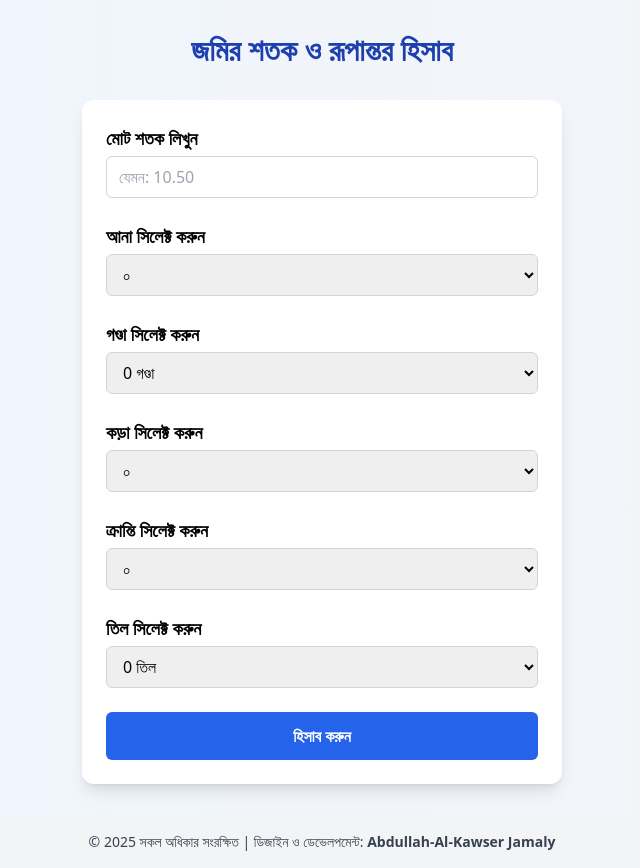
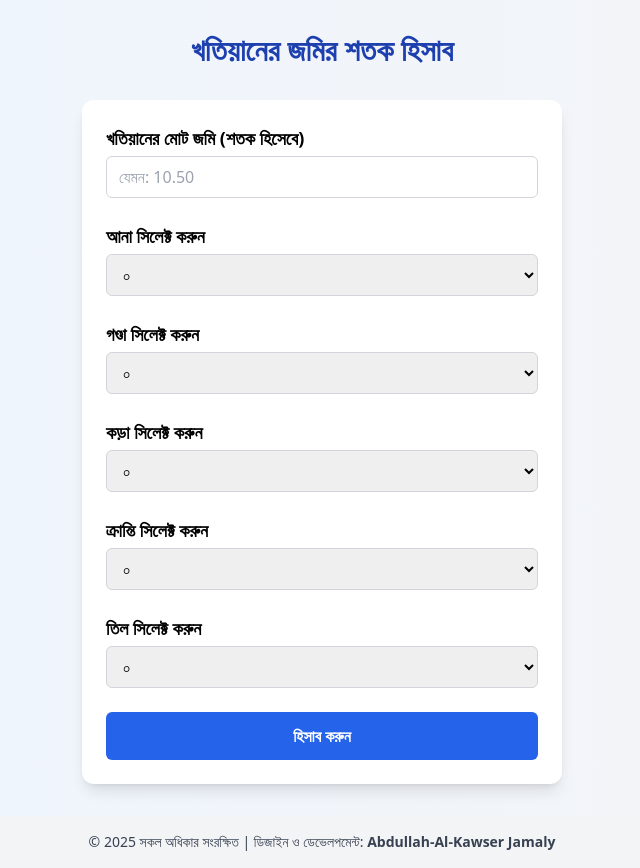
Before and after one commit to kawseribnjamal/jamaluddin, a Flask app: page / in a window 1280 px wide. Shown: the whole page, without its empty margins (318-958 px from the left). Run offline with Flask 2, Linux system fonts and the light colour scheme; some libraries are stand-ins or nearby versions.

Commit message:
Update index.html

```diff
--- a/templates/index.html
+++ b/templates/index.html
@@ -3,19 +3,19 @@
 <head>
   <meta charset="UTF-8" />
   <meta name="viewport" content="width=device-width, initial-scale=1" />
-  <title>জমির শতক ও রূপান্তর হিসাব</title>
+  <title>খতিয়ানের জমির শতক হিসাব</title>
   <script src="https://cdn.tailwindcss.com"></script>
 </head>
 <body class="bg-gradient-to-r from-blue-50 to-gray-100 min-h-screen flex flex-col">
 
   <div class="container mx-auto px-4 py-8 flex-grow max-w-lg">
 
-    <h1 class="text-3xl font-extrabold text-center mb-8 text-blue-800">জমির শতক ও রূপান্তর হিসাব</h1>
+    <h1 class="text-3xl font-extrabold text-center mb-8 text-blue-800">খতিয়ানের জমির শতক হিসাব</h1>
 
     <form method="post" class="bg-white p-6 rounded-xl shadow-lg space-y-6">
 
       <div>
-        <label for="totalShotok" class="block text-lg font-semibold mb-1">মোট শতক লিখুন</label>
+        <label for="totalShotok" class="block text-lg font-semibold mb-1">খতিয়ানের মোট জমি (শতক হিসেবে)</label>
         <input
           type="number"
           step="0.01"
@@ -52,9 +52,26 @@
           required
           class="w-full border border-gray-300 rounded-md px-3 py-2 focus:outline-none focus:ring-2 focus:ring-blue-400"
         >
-          {% for i in range(0, 20) %}
-          <option value="{{ i }}">{{ i }} গণ্ডা</option>
-          {% endfor %}
+          <option value="0">০</option>
+          <option value="1">১ গণ্ডা</option>
+          <option value="2">২ গণ্ডা</option>
+          <option value="3">৩ গণ্ডা</option>
+          <option value="4">৪ গণ্ডা</option>
+          <option value="5">৫ গণ্ডা</option>
+          <option value="6">৬ গণ্ডা</option>
+          <option value="7">৭ গণ্ডা</option>
+          <option value="8">৮ গণ্ডা</option>
+          <option value="9">৯ গণ্ডা</option>
+          <option value="10">১০ গণ্ডা</option>
+          <option value="11">১১ গণ্ডা</option>
+          <option value="12">১২ গণ্ডা</option>
+          <option value="13">১৩ গণ্ডা</option>
+          <option value="14">১৪ গণ্ডা</option>
+          <option value="15">১৫ গণ্ডা</option>
+          <option value="16">১৬ গণ্ডা</option>
+          <option value="17">১৭ গণ্ডা</option>
+          <option value="18">১৮ গণ্ডা</option>
+          <option value="19">১৯ গণ্ডা</option>
         </select>
       </div>
 
@@ -92,9 +109,26 @@
           required
           class="w-full border border-gray-300 rounded-md px-3 py-2 focus:outline-none focus:ring-2 focus:ring-blue-400"
         >
-          {% for i in range(0, 20) %}
-          <option value="{{ i }}">{{ i }} তিল</option>
-          {% endfor %}
+          <option value="0">০</option>
+          <option value="1">১ তিল</option>
+          <option value="2">২ তিল</option>
+          <option value="3">৩ তিল</option>
+          <option value="4">৪ তিল</option>
+          <option value="5">৫ তিল</option>
+          <option value="6">৬ তিল</option>
+          <option value="7">৭ তিল</option>
+          <option value="8">৮ তিল</option>
+          <option value="9">৯ তিল</option>
+          <option value="10">১০ তিল</option>
+          <option value="11">১১ তিল</option>
+          <option value="12">১২ তিল</option>
+          <option value="13">১৩ তিল</option>
+          <option value="14">১৪ তিল</option>
+          <option value="15">১৫ তিল</option>
+          <option value="16">১৬ তিল</option>
+          <option value="17">১৭ তিল</option>
+          <option value="18">১৮ তিল</option>
+          <option value="19">১৯ তিল</option>
         </select>
       </div>
 
@@ -109,7 +143,7 @@
 
     {% if result1 %}
     <div class="result mt-8 p-6 bg-white rounded-xl shadow-md text-center text-lg text-blue-900 font-semibold">
-      📏 <span>আপনার অংশ: </span><span class="text-2xl">{{ result1 }} শতক</span>
+      <span class="text-2xl"> আপনার অংশ:{{ result1 }} শতক</span>
     </div>
     {% endif %}
 
@@ -120,20 +154,19 @@
         <strong>গণ্ডা:</strong> {{ result2.gonda }} &nbsp;|&nbsp;
         <strong>কড়া:</strong> {{ result2.kora }} &nbsp;|&nbsp;
         <strong>ক্রান্তি:</strong> {{ result2.kranti }} &nbsp;|&nbsp;
-        <strong>তিল:</strong> {{ result2.til }}
+        <strong>তিল:</strong> {{ result2.til }} &nbsp;|&nbsp;
+        <strong>অতিরিক্ত:</strong> {{ result2.extra_sqft }} বর্গফুট
       </p>
-      <p class="text-lg">
-        <strong>অতিরিক্ত স্কয়ারফুট:</strong> {{ result2.extra_sqft }} বর্গফুট
-      </p>
+
       <p class="text-lg font-semibold mt-2">
-        মোট স্কয়ারফুট: {{ result2.total_sqft }}
+        মোট: {{ result2.total_sqft }} স্কয়ারফুট
       </p>
     </div>
     {% endif %}
 
     {% if history and history|length > 0 %}
     <section class="mt-10 bg-white p-6 rounded-xl shadow-md">
-      <h2 class="text-2xl font-bold mb-4 text-center text-blue-700">কনভার্সনের ইতিহাস</h2>
+      <h2 class="text-2xl font-bold mb-4 text-center text-blue-700"> ইতিহাস</h2>
       <table class="w-full text-left border-collapse">
         <thead>
           <tr class="bg-blue-100">
```
